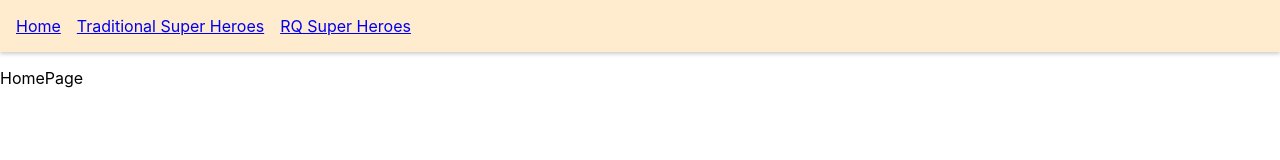
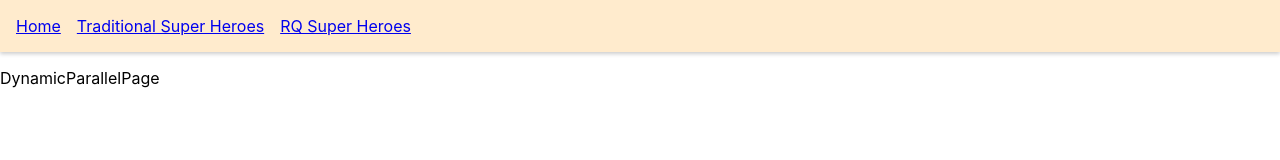
Before and after one commit to shafeenashaikh/React-Query, a React (Create React App) app: page /rq-dynamic-parallel in a window 1280 px wide. Shown: the top 160 px of the page. Built offline with nearby package versions, Linux system fonts and the light colour scheme; data requests are answered from the project's data file.

Commit message:
fetching data with DynaminParallelQuery

```diff
--- a/src/App.js
+++ b/src/App.js
@@ -7,6 +7,7 @@
 import {ReactQueryDevtools} from 'react-query/devtools'
 import RQSuperHeroPage from './Components/RQSuperHero.Page';
 import ParallelQueryPage from './Components/ParallelQuery.Page';
+import DynamicParallelPage from './Components/DynamicParallel.Page';
 
 
 const queryClient = new QueryClient()
@@ -30,6 +31,9 @@
          </ul>
        </nav>
        <Switch>
+       <Route path='/rq-dynamic-parallel'>
+            <DynamicParallelPage heroIds={[1, 3]}/>
+        </Route>
        <Route path='/rq-parallel'>
             <ParallelQueryPage/>
           </Route>
--- /dev/null
+++ b/src/Components/DynamicParallel.Page.js
@@ -0,0 +1,22 @@
+import { useQueries } from "react-query";
+import axios from "axios";
+
+const fetchSuperHero = (heroId) => {
+    return axios.get(`http://localhost:3000/superheroes/${heroId}`)
+
+}
+
+const DynamicParallelPage = ({heroIds}) => {
+const queryResults =  useQueries(
+        heroIds.map(id => {
+            return {
+                queryKey: ['super-hero', id],
+                queryFn: () => fetchSuperHero(id)
+            }
+        })
+    )
+
+    console.log(queryResults)
+    return <div>DynamicParallelPage</div>
+}
+export default  DynamicParallelPage;
```
